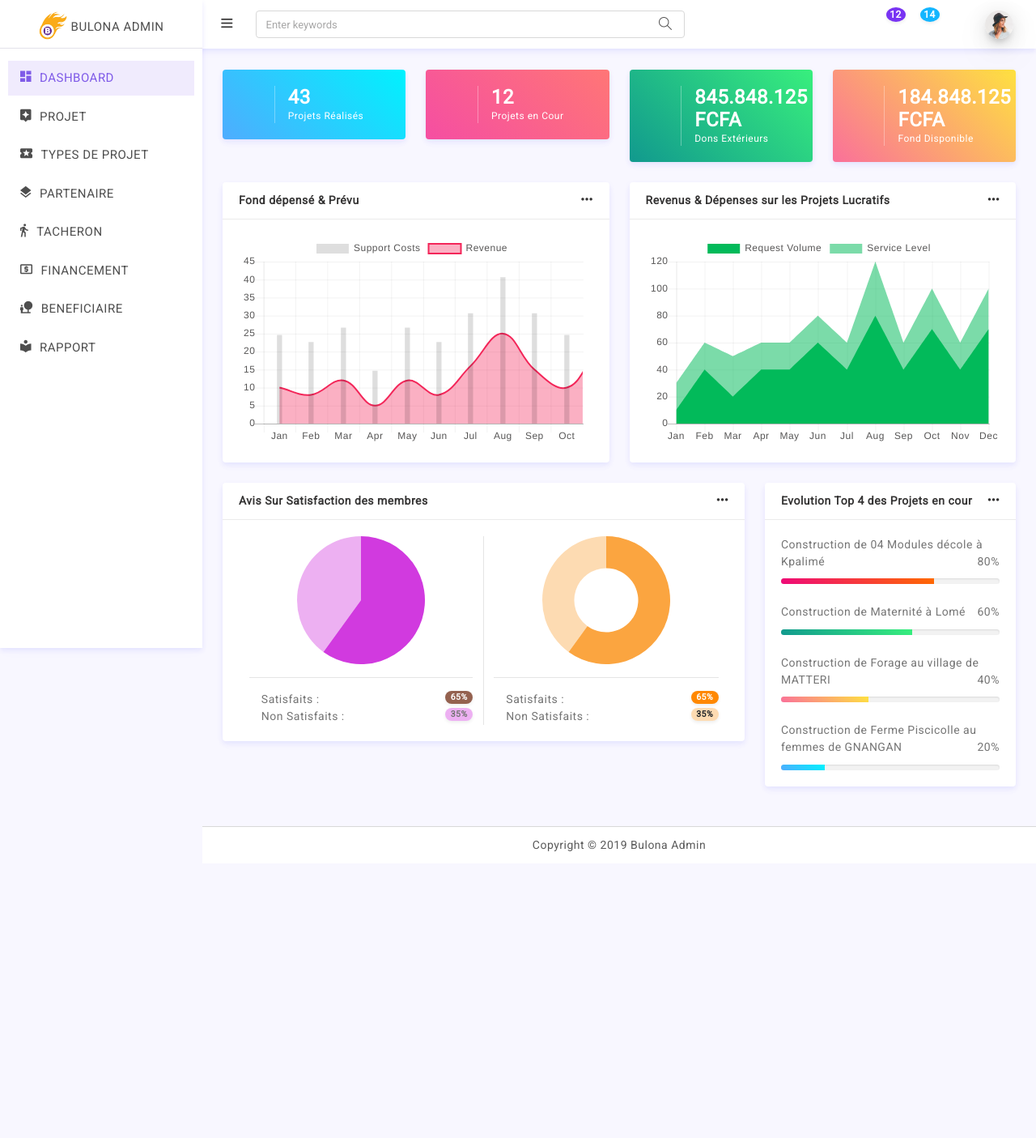
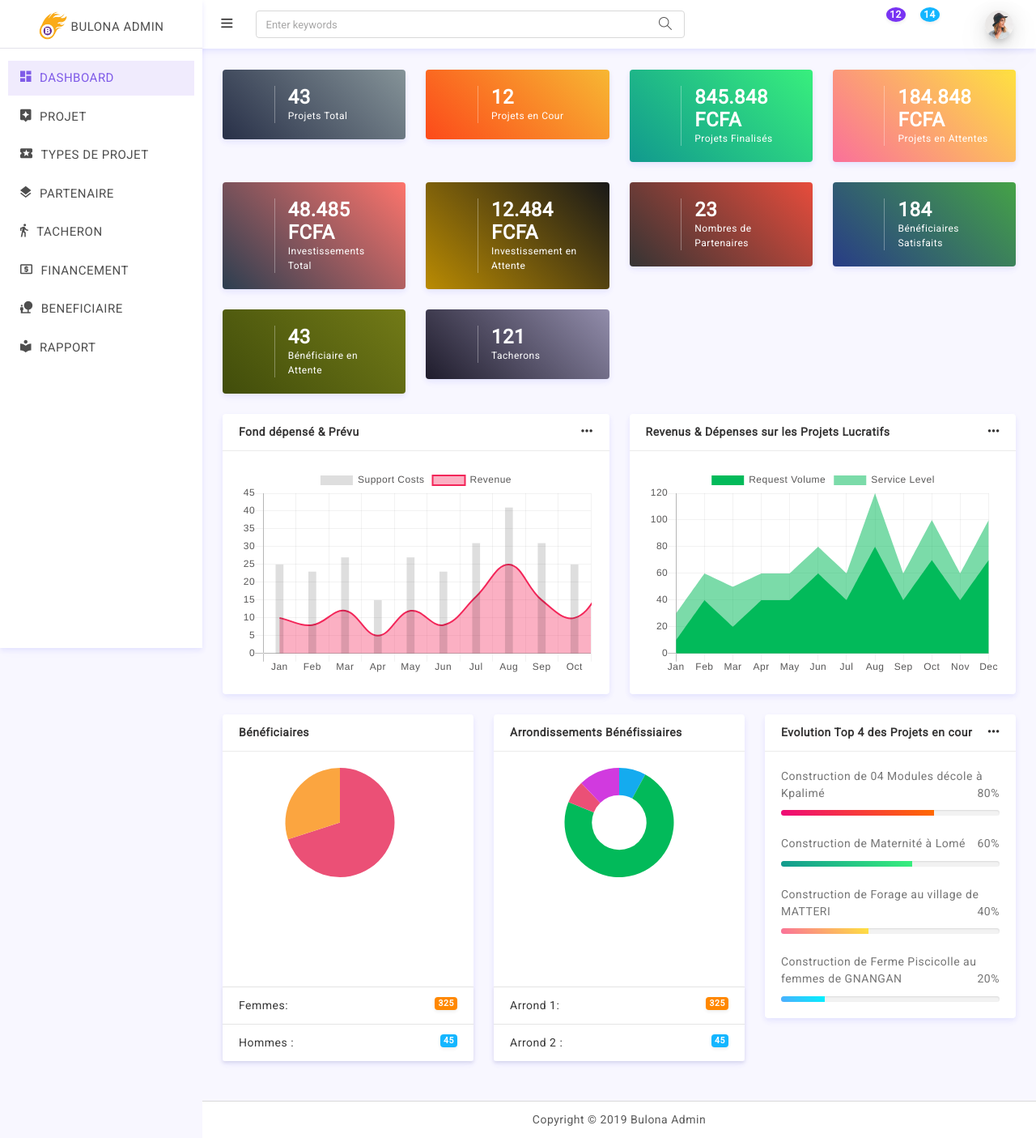
Before and after one commit to Vic-rider/muspro-manager, an Angular app: page / in a window 1280 px wide. Shown: the whole page at 81% size. Before the commit the page ends 1066 px from the top, so only its background shows below. Built offline with nearby package versions, Linux system fonts and the light colour scheme; a web font is replaced by a local one.

Commit message:
add pie chart, dough chart, more stats

```diff
--- a/package.json
+++ b/package.json
@@ -20,6 +20,7 @@
     "@angular/platform-browser": "~11.0.0",
     "@angular/platform-browser-dynamic": "~11.0.0",
     "@angular/router": "~11.0.0",
+    "chart.js": "^2.9.4",
     "express": "^4.17.1",
     "rxjs": "~6.6.0",
     "tslib": "^2.0.0",
--- a/src/app/views/_fields/dashboard/dashboard.component.html
+++ b/src/app/views/_fields/dashboard/dashboard.component.html
@@ -2,13 +2,13 @@
 
   <div class="row mt-3">
     <div class="col-12 col-lg-6 col-xl-3">
-      <div class="card gradient-scooter">
+      <div class="card gradient-titanium">
        <div class="card-body">
           <div class="media align-items-center">
             <div class="w-icon"><i class="fa fa-archive text-white"></i></div>
             <div class="media-body ml-3 border-left-xs border-white-2">
               <h4 class="mb-0 ml-3 text-white">43</h4>
-              <p class="mb-0 ml-3 extra-small-font text-white">Projets Réalisés</p>
+              <p class="mb-0 ml-3 extra-small-font text-white">Projets Total</p>
             </div>
           </div>
         </div>
@@ -16,7 +16,7 @@
      </div>
 
      <div class="col-12 col-lg-6 col-xl-3">
-      <div class="card gradient-bloody">
+      <div class="card gradient-orange">
        <div class="card-body">
           <div class="media align-items-center">
             <div class="w-icon"><i class="fa fa-line-chart text-white"></i></div>
@@ -35,8 +35,8 @@
           <div class="media align-items-center">
             <div class="w-icon"><i class="fa fa-bar-chart text-white"></i></div>
             <div class="media-body ml-3 border-left-xs border-white-2">
-              <h4 class="mb-0 ml-3 text-white">845.848.125 FCFA</h4>
-              <p class="mb-0 ml-3 extra-small-font text-white">Dons Extérieurs</p>
+              <h4 class="mb-0 ml-3 text-white">845.848 FCFA</h4>
+              <p class="mb-0 ml-3 extra-small-font text-white">Projets Finalisés</p>
             </div>
           </div>
         </div>
@@ -49,8 +49,92 @@
           <div class="media align-items-center">
             <div class="w-icon"><i class="fa fa-money text-white"></i></div>
             <div class="media-body ml-3 border-left-xs border-white-2">
-              <h4 class="mb-0 ml-3 text-white">184.848.125 FCFA</h4>
-              <p class="mb-0 ml-3 extra-small-font text-white">Fond Disponible</p>
+              <h4 class="mb-0 ml-3 text-white">184.848 FCFA</h4>
+              <p class="mb-0 ml-3 extra-small-font text-white">Projets en Attentes</p>
+            </div>
+          </div>
+        </div>
+      </div>
+     </div>
+
+     <div class="col-12 col-lg-6 col-xl-3">
+      <div class="card gradient-dusk">
+       <div class="card-body">
+          <div class="media align-items-center">
+            <div class="w-icon"><i class="fa fa-archive text-white"></i></div>
+            <div class="media-body ml-3 border-left-xs border-white-2">
+              <h4 class="mb-0 ml-3 text-white">48.485 FCFA</h4>
+              <p class="mb-0 ml-3 extra-small-font text-white">Investissements Total</p>
+            </div>
+          </div>
+        </div>
+      </div>
+     </div>
+
+     <div class="col-12 col-lg-6 col-xl-3">
+      <div class="card gradient-knight">
+       <div class="card-body">
+          <div class="media align-items-center">
+            <div class="w-icon"><i class="fa fa-line-chart text-white"></i></div>
+            <div class="media-body ml-3 border-left-xs border-white-2">
+              <h4 class="mb-0 ml-3 text-white">12.484 FCFA</h4>
+              <p class="mb-0 ml-3 extra-small-font text-white">Investissement en Attente</p>
+            </div>
+          </div>
+        </div>
+      </div>
+     </div>
+
+     <div class="col-12 col-lg-6 col-xl-3">
+      <div class="card gradient-redmist">
+       <div class="card-body">
+          <div class="media align-items-center">
+            <div class="w-icon"><i class="fa fa-bar-chart text-white"></i></div>
+            <div class="media-body ml-3 border-left-xs border-white-2">
+              <h4 class="mb-0 ml-3 text-white">23</h4>
+              <p class="mb-0 ml-3 extra-small-font text-white">Nombres de Partenaires</p>
+            </div>
+          </div>
+        </div>
+      </div>
+     </div>
+
+     <div class="col-12 col-lg-6 col-xl-3">
+      <div class="card gradient-meridian">
+       <div class="card-body">
+          <div class="media align-items-center">
+            <div class="w-icon"><i class="fa fa-money text-white"></i></div>
+            <div class="media-body ml-3 border-left-xs border-white-2">
+              <h4 class="mb-0 ml-3 text-white">184</h4>
+              <p class="mb-0 ml-3 extra-small-font text-white">Bénéficiaires Satisfaits</p>
+            </div>
+          </div>
+        </div>
+      </div>
+     </div>
+
+     <div class="col-12 col-lg-6 col-xl-3">
+      <div class="card gradient-army">
+       <div class="card-body">
+          <div class="media align-items-center">
+            <div class="w-icon"><i class="fa fa-archive text-white"></i></div>
+            <div class="media-body ml-3 border-left-xs border-white-2">
+              <h4 class="mb-0 ml-3 text-white">43</h4>
+              <p class="mb-0 ml-3 extra-small-font text-white">Bénéficiaire en Attente</p>
+            </div>
+          </div>
+        </div>
+      </div>
+     </div>
+
+     <div class="col-12 col-lg-6 col-xl-3">
+      <div class="card gradient-steelgray">
+       <div class="card-body">
+          <div class="media align-items-center">
+            <div class="w-icon"><i class="fa fa-line-chart text-white"></i></div>
+            <div class="media-body ml-3 border-left-xs border-white-2">
+              <h4 class="mb-0 ml-3 text-white">121</h4>
+              <p class="mb-0 ml-3 extra-small-font text-white">Tacherons</p>
             </div>
           </div>
         </div>
@@ -114,45 +198,36 @@
 
    <div class="row">
      <div class="col-12 col-lg-8 col-xl-8">
+      <div class="row">
+        <div class="col-12 col-lg-6 col-xl-6">
           <div class="card">
-        <div class="card-header">Avis Sur Satisfaction des membres
-       <div class="card-action">
-         <div class="dropdown">
-         <a href="javascript:void();" class="dropdown-toggle dropdown-toggle-nocaret" data-toggle="dropdown">
-          <i class="icon-options"></i>
-         </a>
-          <div class="dropdown-menu dropdown-menu-right">
-          <a class="dropdown-item" href="javascript:void();">Action</a>
-          <a class="dropdown-item" href="javascript:void();">Another action</a>
-          <a class="dropdown-item" href="javascript:void();">Something else here</a>
-          <div class="dropdown-divider"></div>
-          <a class="dropdown-item" href="javascript:void();">Separated link</a>
+            <div class="card-header">Bénéficiaires</div>
+            <div class="card-body">
+                <div class="chart-container-5" style="height: 250px;">
+                  <canvas id="persons"></canvas>
 			          </div>
             </div>
+            <ul class="list-group list-group-flush">
+              <li class="list-group-item">Femmes: <span class="badge badge-warning float-right">325</span></li>
+              <li class="list-group-item">Hommes : <span class="badge badge-info float-right">45</span></li>
+            </ul>
           </div>
         </div>
+        <div class="col-12 col-lg-6 col-xl-6">
+          <div class="card">
+            <div class="card-header">Arrondissements Bénéfissiaires</div>
             <div class="card-body">
-           <div class="row row-group m-0">
-             <div class="col-12 col-xl-6">
-              <div class="text-center">
-                <span class="pie" data-peity='{ "fill": ["#d13adf", "rgba(209, 58, 223, 0.40)"]}'>3/5</span>
-              </div>
-               <hr>
-               <p class="mb-0"><i class="fa fa-circle text-white"></i> Satisfaits : <span class="badge badge-pill badge-secondary float-right">65%</span></p>
-               <p class="mb-0"><i class="fa fa-circle text-light-3"></i> Non Satisfaits : <span class="badge badge-pill float-right" style="background-color: rgba(209, 58, 223, 0.40);">35%</span></p>
-             </div>
-             <div class="col-12 col-xl-6">
-              <div class="text-center">
-                <span class="donut" data-peity='{ "fill": ["#fba540", "rgba(251, 165, 64, 0.40)"]}'>3/5</span>
-               </div>
-               <hr>
-               <p class="mb-0"><i class="fa fa-circle text-white"></i> Satisfaits : <span class="badge badge-pill badge-warning float-right">65%</span></p>
-               <p class="mb-0"><i class="fa fa-circle text-light-3"></i> Non Satisfaits : <span class="badge badge-pill badge-light float-right" style="background-color: rgba(251, 165, 64, 0.40);">35%</span></p>
+              <div class="chart-container-6" style="height: 250px;">
+                <canvas id="regionchart"></canvas>
 			         </div>
             </div>
-
+            <ul class="list-group list-group-flush">
+              <li class="list-group-item">Arrond 1: <span class="badge badge-warning float-right">325</span></li>
+              <li class="list-group-item">Arrond 2 : <span class="badge badge-info float-right">45</span></li>
+            </ul>
           </div>
         </div>
+      </div><!--End Row-->
      </div>
 
      <div class="col-12 col-lg-4">
--- a/src/app/views/_fields/dashboard/dashboard.component.ts
+++ b/src/app/views/_fields/dashboard/dashboard.component.ts
@@ -1,4 +1,5 @@
 import { Component, OnInit } from '@angular/core';
+import { Chart } from 'node_modules/chart.js'
 
 @Component({
   selector: 'app-dashboard',
@@ -10,6 +11,65 @@ export class DashboardComponent implements OnInit {
   constructor() { }
 
   ngOnInit(): void {
+    this.displayUsersPercent()
+    this.displayDistrict()
+  }
+
+  displayUsersPercent() {
+    var ctx = document.getElementById("persons");
+		new Chart(ctx, {
+				type: 'pie',
+				labels: ["Femmes", "Hommes"],
+				data: {
+					datasets: [{
+						backgroundColor: [
+							"#eb5076",
+							"#fba540",
+						],
+						data: [70, 30,],
+						borderWidth: [0, 0]
+					}]
+				},
+			options: {
+			   legend: {
+				 position :"right",
+				 display: true,
+				    labels: {
+					  fontColor: '#585757',
+					  boxWidth:15
+				   }
+				}
+			   }
+		});
+  }
+
+  displayDistrict() {
+    var ctx = document.getElementById("regionchart");
+		new Chart(ctx, {
+				type: 'doughnut',
+				data: {
+					labels: ["Arrond 1", "Arrond 2", "Arrond 3", "Arrond 4"],
+					datasets: [{
+						backgroundColor: [
+							"#14abef",
+							"#02ba5a",
+							"#eb5076",
+							"#d13adf"
+						],
+						data: [13, 120, 11, 20],
+						borderWidth: [0, 0, 0, 0]
+					}]
+				},
+			options: {
+        title: {
+					display: false,
+				},
+				legend: {
+					display: false
+				},
+				responsive: true,
+			   }
+			});
   }
 
 }
```
Also changed, not shown: 1 other file (tests, documents, lock files or other folders). Lines whose indentation alone changed are shown as unchanged.
